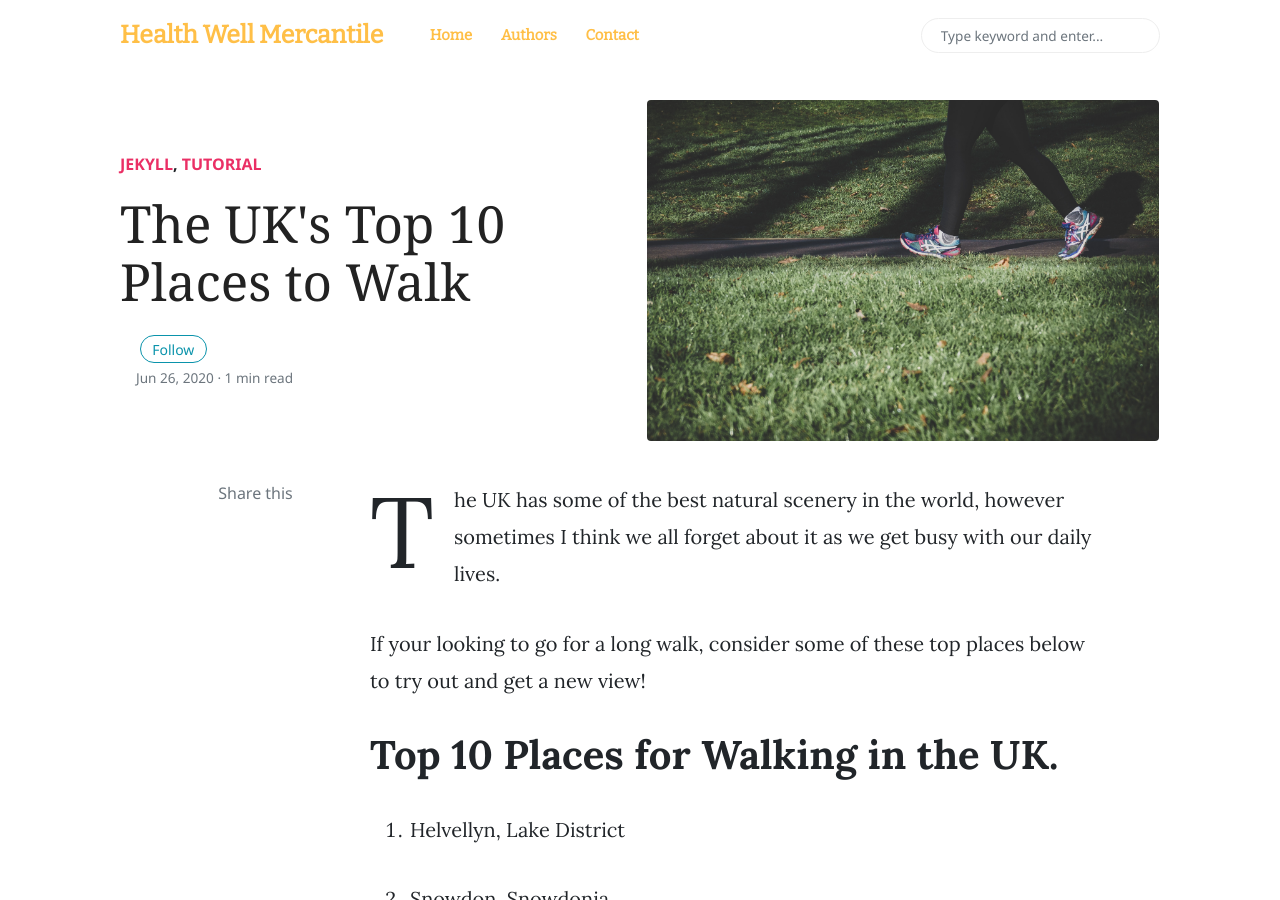
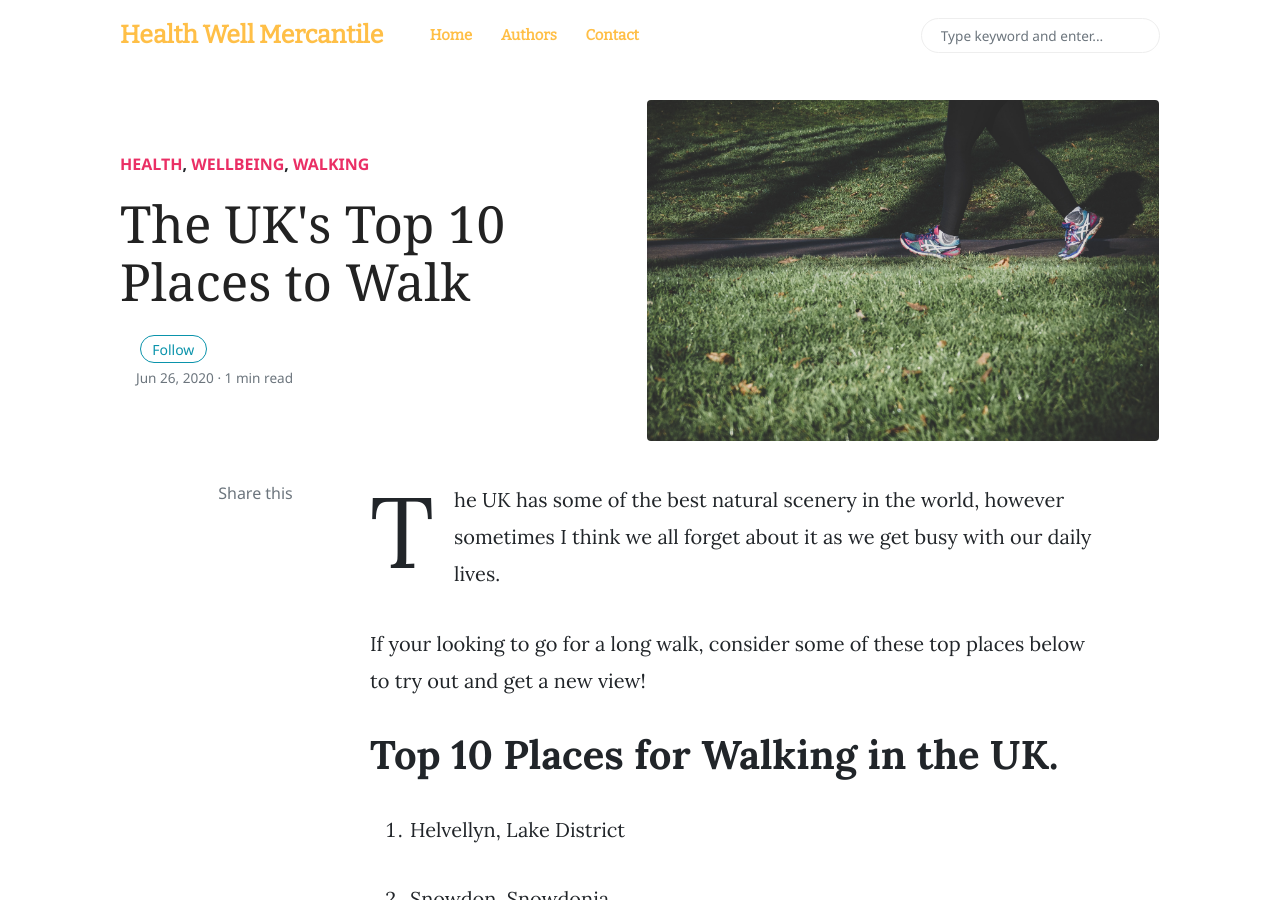
Before and after one commit to mbeconsultingltd/hwm_corp_website, a Jekyll site: the page built from _posts/2020-06-26-best-uk-walks.md, in a window 1280 px wide and 900 px high. Built offline with Jekyll 4.4.1, drawn with Linux system fonts in a browser that asks for light colours; nearby versions of some CDN libraries; comment, search, counter and statistics services are not loaded.

Commit message:
update article

```diff
--- a/_posts/2020-06-26-best-uk-walks.md
+++ b/_posts/2020-06-26-best-uk-walks.md
@@ -2,7 +2,7 @@
 layout: post
 title:  "The UK's Top 10 Places to Walk"
 author: jane
-categories: [ Jekyll, tutorial ]
+categories: [ Health, Wellbeing, Walking ]
 image: assets/images/walking.jpg
 tags: [Health, Wellbeing, Walking]
 ---
```
